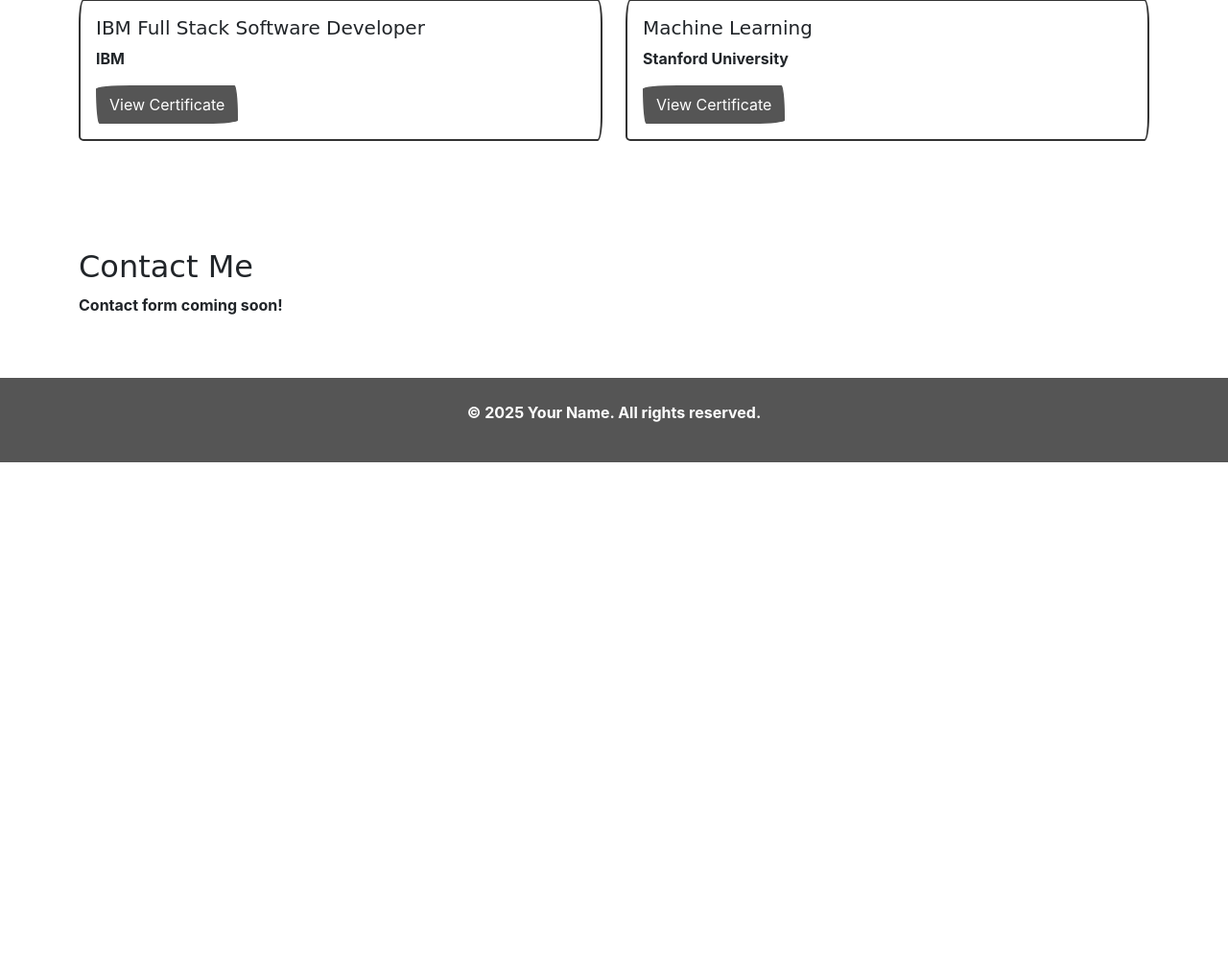
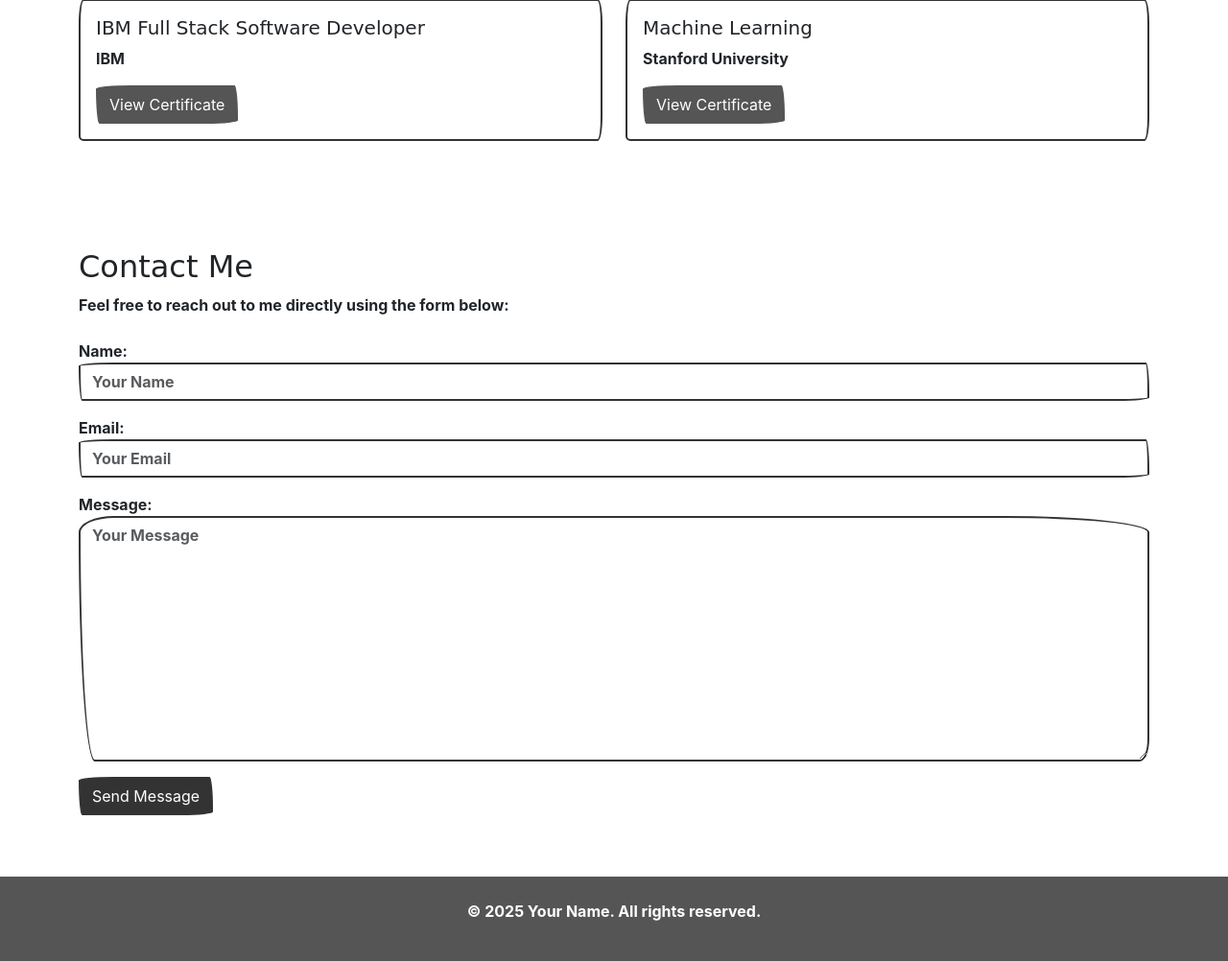
Before and after one commit to nazmulshuvo03/portfolio-website, a Django app: page / in a window 1280 px wide. Shown: the part 2148-3150 px from the top of the page at 96% size. Before the commit the page ends 2630 px from the top, so only its background shows below. Run offline with Django 5.2, Linux system fonts and the light colour scheme; some libraries are stand-ins or nearby versions; some web fonts are replaced.

Commit message:
contact message box created

```diff
--- /dev/null
+++ b/src/home/forms.py
@@ -0,0 +1,21 @@
+from django import forms
+
+
+class ContactForm(forms.Form):
+    test = (forms.CharField(label="Test", max_length=100),)
+    name = forms.CharField(
+        max_length=100,
+        widget=forms.TextInput(
+            attrs={"class": "form-control", "placeholder": "Your Name"},
+        ),
+    )
+    email = forms.EmailField(
+        widget=forms.EmailInput(
+            attrs={"class": "form-control", "placeholder": "Your Email"}
+        )
+    )
+    message = forms.CharField(
+        widget=forms.Textarea(
+            attrs={"class": "form-control", "placeholder": "Your Message"}
+        )
+    )
--- a/src/home/urls.py
+++ b/src/home/urls.py
@@ -4,4 +4,5 @@
 
 urlpatterns = [
     path("", views.home, name="home"),
+    # path("contact/", views.contact, name="contact"),
 ]
--- a/src/home/views.py
+++ b/src/home/views.py
@@ -1,10 +1,14 @@
 import json
 from pathlib import Path
 
+from decouple import config
+from django.core.mail import send_mail
 from django.shortcuts import render
 
+from .forms import ContactForm
 
-def home(request):
+
+def load_data():
     # Path to the JSON file
     data_file = Path(__file__).resolve().parent.parent / "static/js/data.json"
 
@@ -16,4 +20,41 @@
         print(f"Error loading JSON data: {e}")
         data = {}
 
-    return render(request, "home.html", data)
+    return data
+
+
+def process_contact_form(request):
+    form = ContactForm()
+    success = False
+
+    if request.method == "POST":
+        form = ContactForm(request.POST)
+        if form.is_valid():
+            name = form.cleaned_data["name"]
+            email = form.cleaned_data["email"]
+            message = form.cleaned_data["message"]
+
+            # Send email
+            send_mail(
+                subject=f"Message from {name}",
+                message=f"From: {email}\n\nMessage:\n{message}",
+                from_email=email,
+                recipient_list=[config("EMAIL_HOST_USER")],
+                fail_silently=False,
+            )
+            success = True
+
+    return {"form": form, "success": success}
+
+
+def home(request):
+    # Load data
+    data = load_data()
+
+    # Process contact form
+    contact_context = process_contact_form(request)
+
+    # Combine both contexts
+    context = {**data, **contact_context}
+
+    return render(request, "home.html", context)
--- a/src/templates/home.html
+++ b/src/templates/home.html
@@ -6,6 +6,6 @@
         {% include 'snippets/projects.html' %}
         {% include 'snippets/education.html' %}
         {% include 'snippets/certifications.html' %}
-        {% include 'snippets/contact.html' %}
+        {% include 'snippets/contact.html' with form=form success=success %}
     {% endblock %}
 </section>
--- a/src/templates/snippets/contact.html
+++ b/src/templates/snippets/contact.html
@@ -1,6 +1,21 @@
 <section id="contact" class="py-5">
   <div class="container">
     <h2>Contact Me</h2>
-    <p>Contact form coming soon!</p>
-  </div>
+    <p class="mb-4">
+      Feel free to reach out to me directly using the form below:
+    </p>
+
+    {% if success %}
+    <div class="alert alert-success">
+      Your message has been sent successfully! Thank you for reaching out.
+    </div>
+    {% endif %}
+
+    <form method="POST">
+      {% csrf_token %}
+      <div class="mb-3">{{ form.name.label_tag }} {{ form.name }}</div>
+      <div class="mb-3">{{ form.email.label_tag }} {{ form.email }}</div>
+      <div class="mb-3">{{ form.message.label_tag }} {{ form.message }}</div>
+      <button type="submit" class="btn btn-primary">Send Message</button>
+    </form>
 </section>
```
Also changed, not shown: src/portfolio/settings.py (+8 -0 lines).
